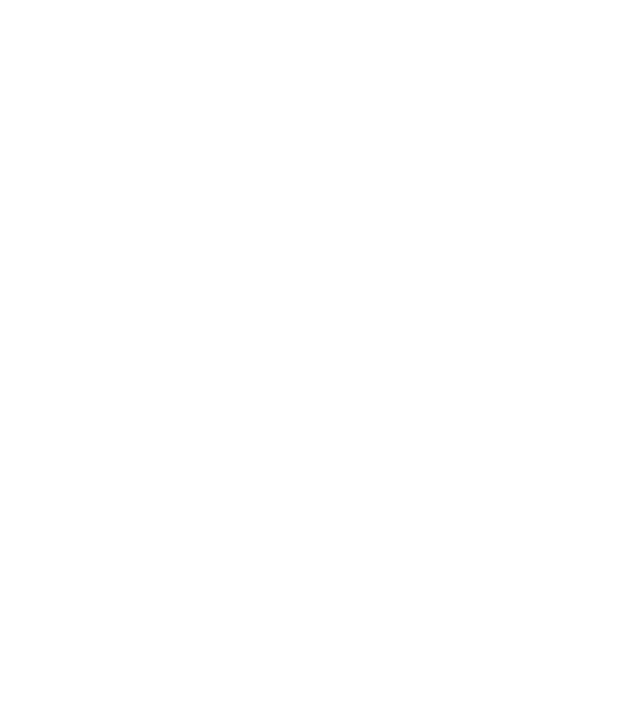
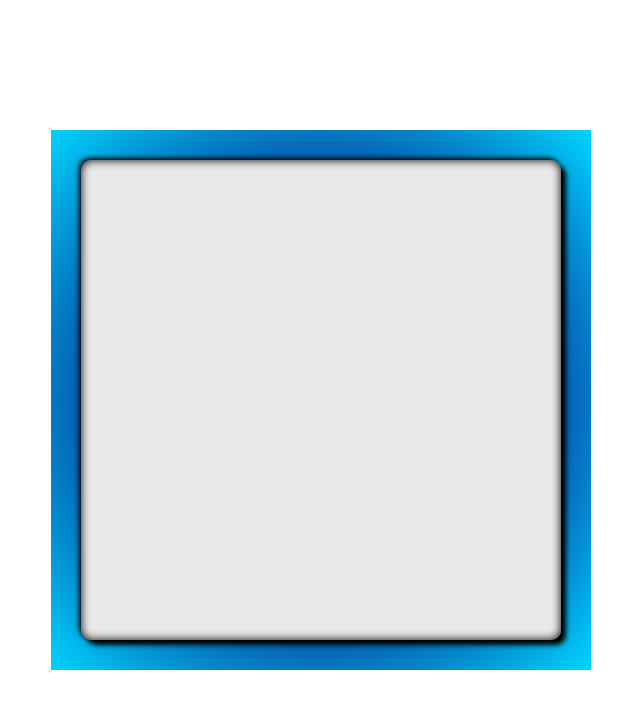
Before and after one commit to fughesi/tenzies-game, a React (Create React App) app: page / in a window 1280 px wide. Shown: the top 708 px of the page, without its empty margins (319-959 px from the left). Built offline with nearby package versions, Linux system fonts and the light colour scheme.

Commit message:
the set up

```diff
--- a/src/App.css
+++ b/src/App.css
@@ -1,7 +1,13 @@
 * {
   box-sizing: border-box;
 }
-
 body {
   margin: 0;
 }
+#page {
+  width: 100vw;
+  height: 100vh;
+  display: flex;
+  align-items: center;
+  justify-content: center;
+}
--- a/src/App.js
+++ b/src/App.js
@@ -1,11 +1,11 @@
 import React from "react"
 import Main from "./components/main/Main"
 import './App.css';
-import { Component } from 'react';
+
 
 function App() {
   return (
-    <div id="App">
+    <div id="page">
 
         <Main />
 
--- a/src/components/main/Main.css
+++ b/src/components/main/Main.css
@@ -1,7 +1,21 @@
-* {
-    box-sizing: border-box;
+
+
+#mainContainer {
+    display: grid;
+    place-items: center;
+
+    height: 540px;
+    width: 540px;
+    background: rgb(2,0,36);
+    background: radial-gradient(circle, rgba(2,0,36,1) 0%, rgba(9,9,121,1) 35%, rgba(0,212,255,1) 100%);
 }
-
-body {
-    margin: 0;
+#mainLayout {
+    height: 480px;
+    width: 480px;
+    border-radius: 10px;
+    background: rgb(233, 233, 233);
+    box-shadow:
+        5px 5px 5px #000,
+        -2px -2px 5px #000,
+        inset 0 0 10px #000;
 }
--- a/src/components/main/Main.js
+++ b/src/components/main/Main.js
@@ -1,10 +1,14 @@
 import React from 'react'
+import './Main.css';
+
 
 export default function Main() {
     return (
         <>
         <div id="mainContainer">
+            <div id="mainLayout">
 
+            </div>
         </div>
         </>
     )
```
